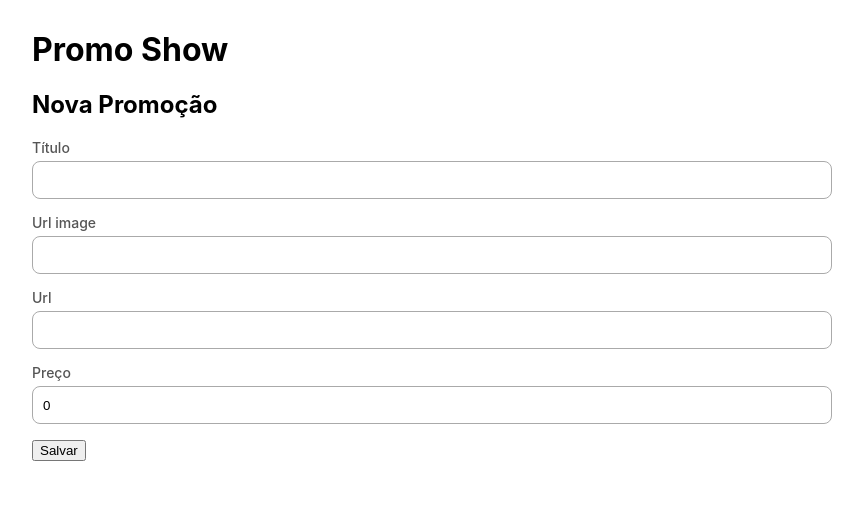
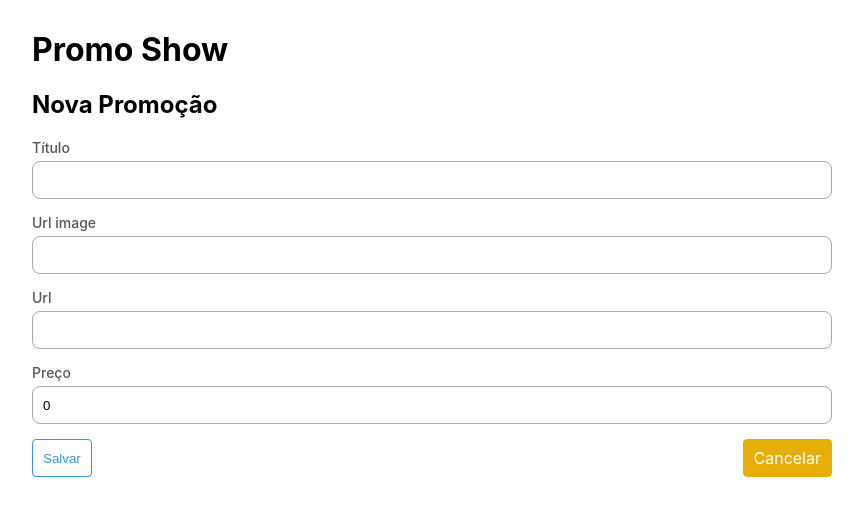
Before and after one commit to uCOy/list-promotion, a React (Create React App) app: page /create in a window 1280 px wide. Shown: the top 516 px of the page, without its empty margins (208-1071 px from the left). Built offline with nearby package versions, Linux system fonts and the light colour scheme.

Commit message:
05/05/2022

```diff
--- a/src/components/Promotion/Card/Card.jsx
+++ b/src/components/Promotion/Card/Card.jsx
@@ -1,6 +1,7 @@
 import React from 'react';
 import card from './card.module.css';
 import { Link } from 'react-router-dom';
+import UIButton from 'components/UI/Button/Button';
 
 function PromotionCard({promotion}) {
 
@@ -24,14 +25,21 @@ function PromotionCard({promotion}) {
                   {promotion.comments.length}{' '}
                   {promotion.comments.length >1 ? 'Comentários' : 'Comentário'}
               </div>
-              <a
+              <UIButton
+              component="a"
               href={promotion.url}
               rel="noopner"
-              className={card.promotionCardLink}
+              target="_blank"
               >
                 Ir para o site
-              </a>
-              <Link to={`/edit/${promotion.id}`}>Editar</Link>
+              </UIButton>
+              <UIButton
+              component={Link}
+              to={`/edit/${promotion.id}`}
+              className={card.promotionCardButton}
+              >
+                Editar
+              </UIButton>
           </footer>
 
       </div>
--- a/src/components/Promotion/Card/card.module.css
+++ b/src/components/Promotion/Card/card.module.css
@@ -46,3 +46,7 @@
     text-decoration: none;
     padding: 8px 10px;
 }
+
+.promotionCardButton{
+    margin-left: 10px;
+}
--- a/src/components/Promotion/Form/Form.jsx
+++ b/src/components/Promotion/Form/Form.jsx
@@ -3,6 +3,8 @@ import formCss from './Form.module.css';
 //useHistory
 import { useNavigate } from 'react-router-dom';
 import axios from 'axios';
+import UIButton from 'components/UI/Button/Button';
+import { Link } from 'react-router-dom';
 
 const initialValue ={
     title: '',
@@ -13,7 +15,7 @@ const initialValue ={
 
 const PromotionForm = ( { id } ) =>{
 
-    const [values, setValues] = useState(initialValue);
+    const [values, setValues] = useState(id ? null: initialValue);
     const navigate = useNavigate();
 
     // console.log(values)
@@ -67,6 +69,10 @@ const PromotionForm = ( { id } ) =>{
         <div>
             <h1>Promo Show</h1>
             <h2>Nova Promoção</h2>
+            {!values
+                ? (
+                    <div>Carregando...</div>
+                ) : (
             <form onSubmit={onSubmit}>
                 <div className={formCss.promotionFormGroup}>
                     <label htmlFor="title">Título</label>
@@ -84,10 +90,36 @@ const PromotionForm = ( { id } ) =>{
                     <label htmlFor="price">Preço</label>
                     <input type="number" step="any" id="price" name="price" value={values.price} onChange={onChange} />
                 </div>
-                <div>
-                    <button type="submit">Salvar</button>
+                <div className={formCss.promotionFormGroupButton}>
+                    <UIButton
+                    component="button"
+                    type="submit"
+                    >
+                        Salvar
+                    </UIButton>
+
+                {!values  &&
+
+                    <UIButton
+                    to="/"
+                    component={Link}
+                    theme="bordered-warning"
+                    >
+                        Cancelar
+                    </UIButton>
+                }
+                {values &&
+                    <UIButton
+                    to="/"
+                    component={Link}
+                    theme="conteined-warning"
+                    >
+                        Cancelar
+                    </UIButton>
+                }
                 </div>
             </form>
+            )}
         </div>
     )
 }
--- a/src/components/Promotion/Form/Form.module.css
+++ b/src/components/Promotion/Form/Form.module.css
@@ -18,3 +18,8 @@
     height: 36px;
     padding: 0 10px;
 }
+
+.promotionFormGroupButton{
+    display: flex;
+    justify-content: space-between;
+}
--- a/src/components/Promotion/Search/Search.jsx
+++ b/src/components/Promotion/Search/Search.jsx
@@ -3,6 +3,7 @@ import searchCss from './Search.module.css';
 import axios from 'axios';
 import PromotionCard from '../Card/Card';
 import { Link } from 'react-router-dom';
+import UIButton from 'components/UI/Button/Button';
 
 const PromotionSearch = () =>{
 
@@ -31,7 +32,13 @@ const PromotionSearch = () =>{
         <>
         <header className={searchCss.promotionsSearchHeader}>
             <h1>Promo Show</h1>
-            <Link to="/create">Nova Promoção</Link>
+            <UIButton
+            component={Link}
+            to="/create"
+            theme="conteined-success"
+            >
+              Nova Promoção
+              </UIButton>
         </header>
         <input
           type="search"
--- /dev/null
+++ b/src/components/UI/Button/Button.css
@@ -0,0 +1,39 @@
+.uiButton{
+    /* Remover o valor default que vier */
+    background-color: unset;
+    /* ou */
+    /* background-color: transparent; */
+    border-radius: 4px;
+    text-decoration: none;
+    padding: unset;
+    padding: 8px 10px;
+    /* não quebrar de linha */
+    white-space: nowrap;
+}
+
+.uiButton--bordered-primary{
+    color: #3498DB;
+    border: 1px solid #3498DB;
+}
+
+.uiButton--conteined-success{
+    background-color: #2ecc71;
+    border: 1px solid #2ecc71;
+    color: #fff;
+}
+
+.uiButton--bordered-warning{
+    color: #e5ae08;
+    border: 1px solid #e5ae08;
+}
+
+.uiButton--conteined-primary{
+    background-color: #3498DB;
+    border: 1px solid #3498DB;
+}
+
+.uiButton--conteined-warning{
+    color: #fff;
+    background-color: #e5ae08;
+    border: 1px solid #e5ae08;
+}
--- /dev/null
+++ b/src/components/UI/Button/Button.jsx
@@ -0,0 +1,25 @@
+import React from 'react';
+import './Button.css';
+
+const UIButton = ({
+    className,
+    children,
+    component: Component,
+    theme,
+    ...restProps }) =>{
+
+    return <Component
+    className={`uiButton uiButton--${theme} ${className}`}
+    {...restProps}
+    >
+       {children}
+    </Component>
+}
+
+UIButton.defaultProps = {
+    Component: 'a',
+    className: '',
+    theme: 'bordered-primary',
+}
+
+export default UIButton;
```
